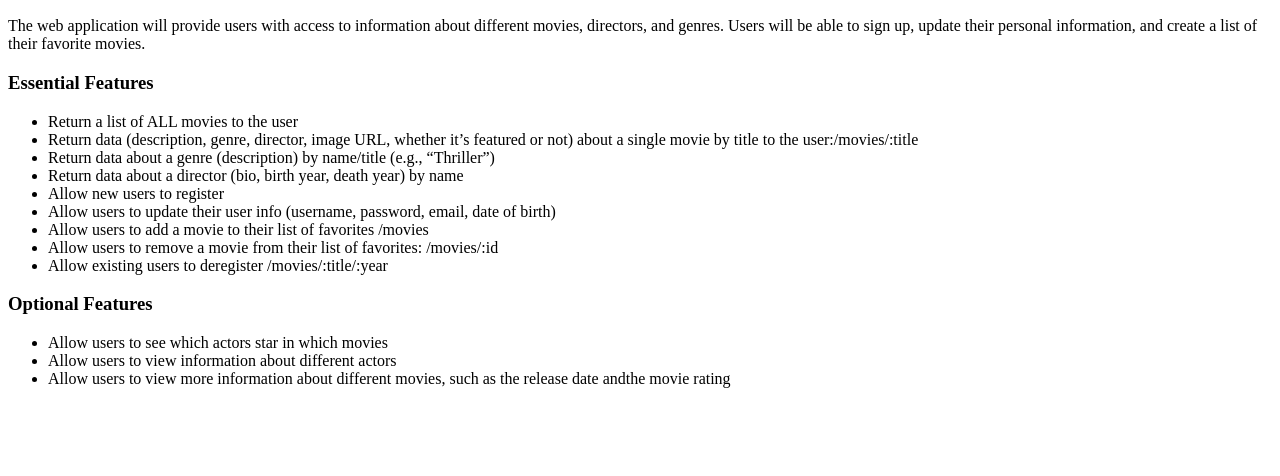
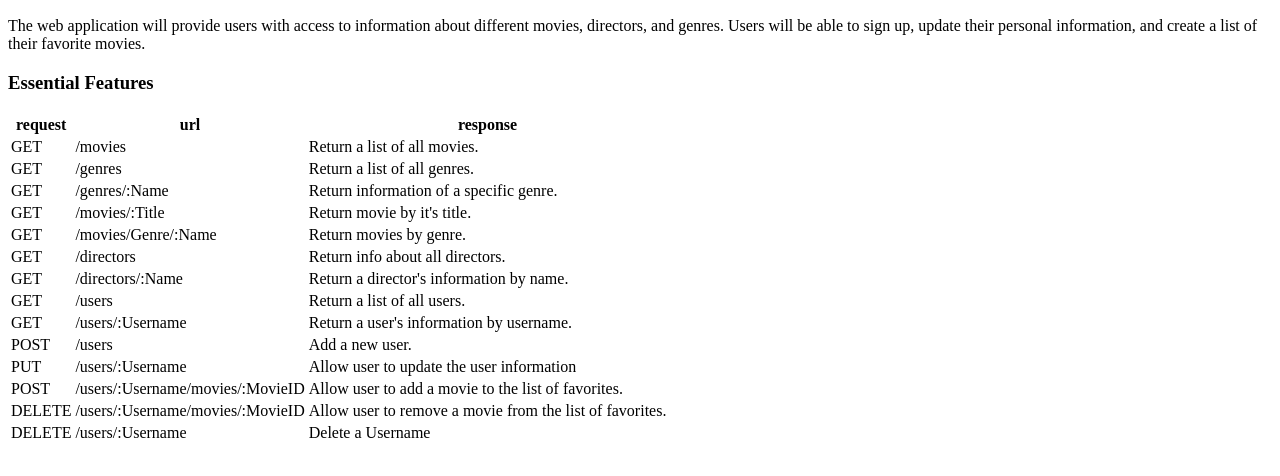
Before and after one commit to hanen13129/movie_api, a website: page public/documentation.html in a window 1280 px wide. Shown: the part 168-644 px from the top of the page. Drawn offline with Linux system fonts and the light colour scheme.

Commit message:
Update documentation.html
add endpoints in index.js

```diff
--- a/public/documentation.html
+++ b/public/documentation.html
@@ -20,35 +20,87 @@
       movies.
     </p>
     <h3>Essential Features</h3>
-    <ul>
-      <li>Return a list of ALL movies to the user</li>
-      <li>
-        Return data (description, genre, director, image URL, whether it’s
-        featured or not) about a single movie by title to the user:/movies/:title
-      </li>
-      <li>
-        Return data about a genre (description) by name/title (e.g., “Thriller”)
-      </li>
-      <li>
-        Return data about a director (bio, birth year, death year) by name
-      </li>
-      <li>Allow new users to register</li>
-      <li>
-        Allow users to update their user info (username, password, email, date
-        of birth)
-      </li>
-      <li>Allow users to add a movie to their list of favorites /movies</li>
-      <li>Allow users to remove a movie from their list of favorites: /movies/:id</li>
-      <li>Allow existing users to deregister /movies/:title/:year</li>
-    </ul>
-    <h3>Optional Features</h3>
-    <ul>
-      <li>Allow users to see which actors star in which movies</li>
-      <li>Allow users to view information about different actors</li>
-      <li>
-        Allow users to view more information about different movies, such as the
-        release date andthe movie rating
-      </li>
+    <table><thead>
+      <tr>
+          <th>request</th>
+          <th>url</th>
+          <th>response</th>
+      </tr>
+  </thead>
+<tbody>
+    <tr>
+        <td>GET</td>
+        <td>/movies</td>
+        <td>Return a list of all movies.</td>
+    </tr>
+    <tr>
+        <td>GET</td>
+        <td>/genres</td>
+        <td>Return a list of all genres.</td>
+    </tr>
+    <tr>
+        <td>GET</td>
+        <td>/genres/:Name</td>
+        <td>Return information of a specific genre.</td>
+    </tr>
+    <tr>
+        <td>GET</td>
+        <td>/movies/:Title</td>
+        <td>Return movie by it's title.</td>
+    </tr>
+    <tr>
+        <td>GET</td>
+        <td>/movies/Genre/:Name</td>
+        <td>Return movies by genre.</td>
+      </tr>
+    <tr>
+        <td>GET</td>
+        <td>/directors</td>
+        <td>Return info about all directors.</td>
+    </tr>
+    <tr>
+        <td>GET</td>
+        <td>/directors/:Name</td>
+        <td>Return a director's information by name.</td>
+      </tr>
+      <tr>
+        <td>GET</td>
+        <td>/users</td>
+        <td>Return a list of all users.</td>
+      </tr>
+      <tr>
+        <td>GET</td>
+        <td>/users/:Username</td>
+        <td>Return a user's information by username.</td>
+      </tr>
+      <tr>
+        <td>POST</td>
+        <td>/users</td>
+        <td>Add a new user.</td>
+      </tr>
+      <tr>
+        <td>PUT</td>
+        <td>/users/:Username</td>
+        <td>Allow user to update the user information</td>
+      </tr>
+      <tr>
+        <td>POST</td>
+        <td>/users/:Username/movies/:MovieID</td>
+        <td>Allow user to add a movie to the list of favorites.</td>
+      </tr>
+      <tr>
+        <td>DELETE</td>
+        <td>/users/:Username/movies/:MovieID</td>
+        <td>Allow user to remove a movie from the list of favorites.</td>
+      </tr>
+      <tr>
+        <td>DELETE</td>
+        <td>/users/:Username</td>
+        <td>Delete a Username</td>
+      </tr>
+</tbody></table>
+
+
 
     </ul>
 
```
